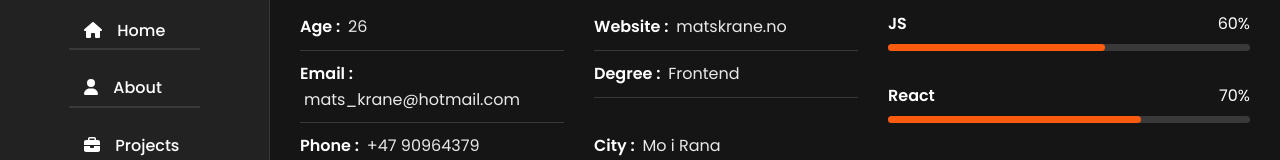
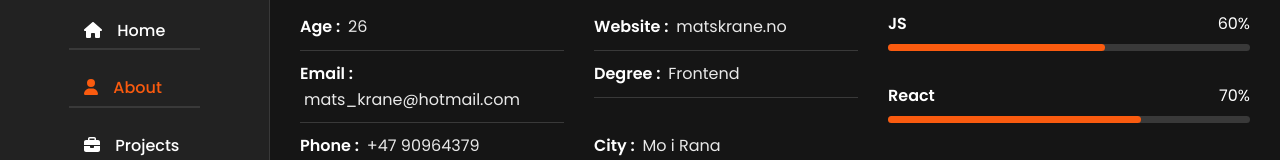
Before and after one commit to Matskrane/my-portfolio, a React (Create React App) app: page /about in a window 1280 px wide. Shown: the part 297-457 px from the top of the page. Built offline with nearby package versions, Linux system fonts and the light colour scheme.

Commit message:
isActive nav links

```diff
--- a/src/components/SideBar.js
+++ b/src/components/SideBar.js
@@ -1,9 +1,16 @@
 import { faBriefcase, faComments, faHouse, faUser } from '@fortawesome/free-solid-svg-icons';
 import { FontAwesomeIcon } from '@fortawesome/react-fontawesome';
-import { Link } from 'react-router-dom';
+import { NavLink, Link } from 'react-router-dom';
 
 
 const SideBar = () => {
+
+    const currentActiveNavLink = ({ isActive }) => {
+        return {
+            color: isActive
+        }
+    }
+
   return (
     <>
         <div className='aside'>
@@ -14,10 +21,10 @@ const SideBar = () => {
                 <span></span>
             </div>
             <ul className='nav'>
-                <li><Link to={'/'}><FontAwesomeIcon icon={faHouse} />Home</Link></li>
-                <li><Link to={'/about'}><FontAwesomeIcon icon={faUser} />About</Link></li>
-                <li><Link to={'/projects'}><FontAwesomeIcon icon={faBriefcase} />Projects</Link></li>
-                <li><Link to={'/contact'}><FontAwesomeIcon icon={faComments} />Contact</Link></li>
+                <li><NavLink style={currentActiveNavLink} to={'/'}><FontAwesomeIcon  icon={faHouse} />Home</NavLink></li>
+                <li><NavLink style={currentActiveNavLink} to={'/about'}><FontAwesomeIcon  icon={faUser} />About</NavLink></li>
+                <li><NavLink style={currentActiveNavLink} to={'/projects'}><FontAwesomeIcon icon={faBriefcase} />Projects</NavLink></li>
+                <li><NavLink style={currentActiveNavLink} to={'/contact'}><FontAwesomeIcon icon={faComments} />Contact</NavLink></li>
             </ul>
         </div>
     </>
--- a/src/styles/components/_about.scss
+++ b/src/styles/components/_about.scss
@@ -109,6 +109,7 @@
     max-width: 100%;
 }
 .about .about-content .timeline {
+    box-shadow: rgba(214, 214, 214, 0.25) 0px 2px 5px 2px, rgba(158, 155, 155, 0.3) 2px 1px 7px 3px;
     background-color: $bg-black-100;
     padding: 30px 15px;
     border: 1px solid $bg-black-50;
--- a/src/styles/components/_contact.scss
+++ b/src/styles/components/_contact.scss
@@ -70,6 +70,7 @@
 }
 .contact .contact-form .form-item textarea.form-control {
     height: 140px;
+    resize: none;
 }
 .contact .contact-form .btn {
     height: 50px;
--- a/src/styles/styles.css
+++ b/src/styles/styles.css
@@ -425,6 +425,7 @@ h3.my-profession {
 }
 
 .about .about-content .timeline {
+  box-shadow: rgba(214, 214, 214, 0.25) 0px 2px 5px 2px, rgba(158, 155, 155, 0.3) 2px 1px 7px 3px;
   background-color: #fdf9ff;
   padding: 30px 15px;
   border: 1px solid #e8dfec;
@@ -663,6 +664,7 @@ h3.my-profession {
 
 .contact .contact-form .form-item textarea.form-control {
   height: 140px;
+  resize: none;
 }
 
 .contact .contact-form .btn {
@@ -754,10 +756,10 @@ img {
   color: white;
 }
 
-#light .switch label {
-  color: #302e4d;
+#dark .active {
+  color: #fa5b0f !important;
 }
 
-#dark .main-container .switch label {
-  color: #ffffff !important;
+#light .active {
+  color: #ec1839;
 }/*# sourceMappingURL=styles.css.map */
--- a/src/styles/styles.scss
+++ b/src/styles/styles.scss
@@ -74,10 +74,10 @@ img {
     color: white;
 }
 
-#light .switch label {
-    color: $text-black-900;
+#dark .active {
+    color: $orange-skin-color !important;
 }
 
-#dark .main-container .switch label {
-    color: $dark-text-black-900 !important;
+#light .active {
+    color: $skin-color;
 }
```
Also changed, not shown: 1 other file (tests, documents, lock files or other folders).
